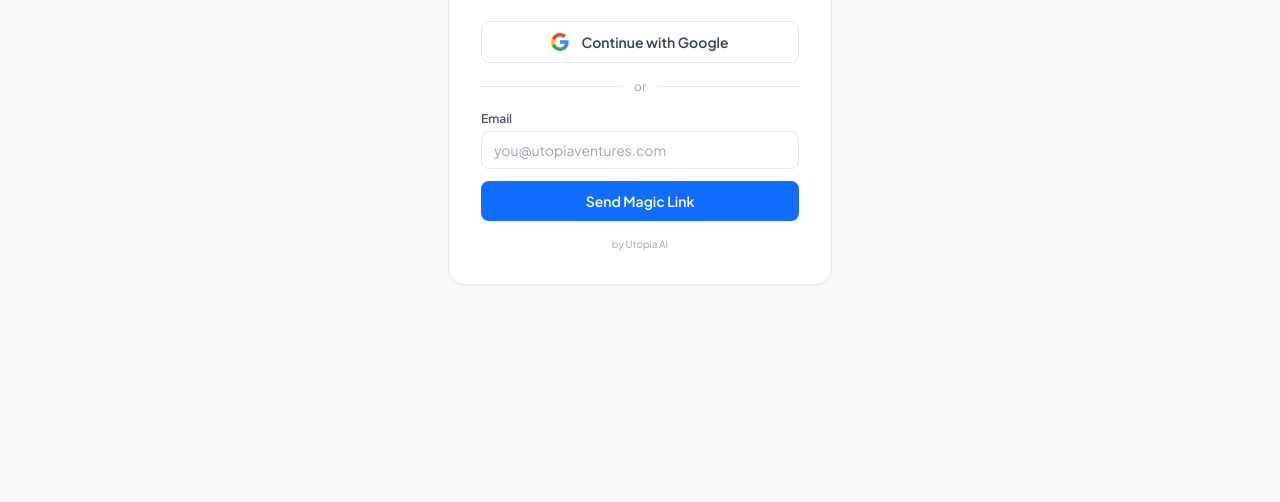
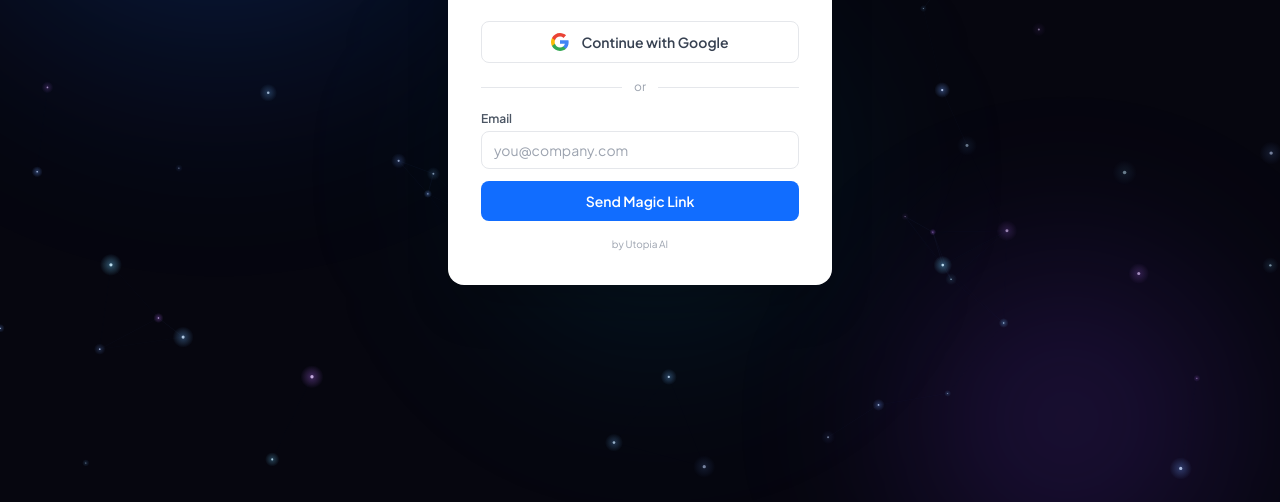
Before and after one commit to chokchunynh/utopia-dashboard, a plain HTML site: page index.html in a window 1280 px wide. Shown: the part 298-800 px from the top of the page. Drawn offline with nearby package versions, Linux system fonts and the light colour scheme.

Commit message:
fix: restore data render + add particle gravity auth screen

```diff
--- a/index.html
+++ b/index.html
@@ -55,18 +55,53 @@
       background: linear-gradient(135deg, #e0e7ff 0%, #f0e6ff 100%);
       display: flex; align-items: center; justify-content: center;
     }
-    /* Bulk action bar */
-    .bulk-bar { transform: translateY(100%); opacity: 0; transition: transform 0.2s ease, opacity 0.2s ease; }
-    .bulk-bar.active { transform: translateY(0); opacity: 1; }
+    /* ── Auth screen particle background ── */
+    @keyframes aurora1 {
+      0%,100% { transform: translate(0,0) scale(1); }
+      33%      { transform: translate(50px,-40px) scale(1.12); }
+      66%      { transform: translate(-30px,50px) scale(0.93); }
+    }
+    @keyframes aurora2 {
+      0%,100% { transform: translate(0,0) scale(1); }
+      33%      { transform: translate(-60px,35px) scale(0.9); }
+      66%      { transform: translate(40px,-50px) scale(1.08); }
+    }
+    @keyframes aurora3 {
+      0%,100% { transform: translate(0,0) scale(1); }
+      50%      { transform: translate(-40px,-40px) scale(1.18); }
+    }
+    .aurora { position:absolute; border-radius:50%; filter:blur(72px); pointer-events:none; }
+    .aurora-1 { animation: aurora1 14s ease-in-out infinite; }
+    .aurora-2 { animation: aurora2 18s ease-in-out infinite; }
+    .aurora-3 { animation: aurora3 11s ease-in-out infinite; }
+    /* Card float-in */
+    @keyframes card-in {
+      from { opacity:0; transform: translateY(24px) scale(0.97); }
+      to   { opacity:1; transform: translateY(0)    scale(1); }
+    }
+    .auth-card-anim { animation: card-in 0.6s cubic-bezier(0.22,1,0.36,1) both; }
   </style>
 </head>
 <body class="bg-gray-50 min-h-screen">
 
   <!-- Auth Screen -->
-  <div id="authScreen" class="hidden min-h-screen flex items-center justify-center p-4 bg-gray-50">
-    <div class="bg-white rounded-2xl w-full max-w-sm p-8 border border-gray-200 shadow-sm">
+  <div id="authScreen" class="hidden min-h-screen flex items-center justify-center p-4 relative overflow-hidden" style="background:#06060f">
+
+    <!-- Aurora blobs -->
+    <div class="aurora aurora-1" style="width:700px;height:700px;top:-220px;left:-180px;background:radial-gradient(circle,rgba(17,109,255,0.28) 0%,transparent 70%)"></div>
+    <div class="aurora aurora-2" style="width:550px;height:550px;bottom:-160px;right:-120px;background:radial-gradient(circle,rgba(124,58,237,0.22) 0%,transparent 70%)"></div>
+    <div class="aurora aurora-3" style="width:420px;height:420px;bottom:80px;left:38%;background:radial-gradient(circle,rgba(6,182,212,0.16) 0%,transparent 70%)"></div>
+
+    <!-- Particle canvas -->
+    <canvas id="authCanvas" style="position:absolute;inset:0;width:100%;height:100%;pointer-events:none;z-index:1"></canvas>
+
+    <!-- Cursor glow -->
+    <div id="cursorGlow" style="position:fixed;width:480px;height:480px;border-radius:50%;pointer-events:none;opacity:0;z-index:2;background:radial-gradient(circle,rgba(17,109,255,0.14) 0%,rgba(17,109,255,0.05) 45%,transparent 70%);transition:opacity 0.6s ease;transform:translate(-50%,-50%);will-change:left,top"></div>
+
+    <!-- Card -->
+    <div class="auth-card-anim bg-white rounded-2xl w-full max-w-sm p-8 shadow-2xl relative z-10" style="border:1px solid rgba(255,255,255,0.12)">
       <div class="flex items-center gap-3 mb-6">
-        <div class="w-10 h-10 bg-brand rounded-lg flex items-center justify-center">
+        <div class="w-10 h-10 rounded-lg flex items-center justify-center" style="background:linear-gradient(135deg,#116dff,#7c3aed)">
           <span class="text-white font-bold text-xl">U</span>
         </div>
         <div>
@@ -87,12 +122,12 @@
         <div class="flex-1 h-px bg-gray-200"></div>
       </div>
 
-      <!-- Magic Link / Email form -->
+      <!-- Magic Link form -->
       <div id="magicLinkForm">
         <form onsubmit="sendMagicLink(event)" class="space-y-3">
           <div>
             <label class="block text-xs font-semibold text-gray-600 mb-1">Email</label>
-            <input id="authEmailInput" type="email" required class="w-full border border-gray-200 rounded-lg px-3 py-2 text-sm focus:outline-none focus:ring-2 focus:ring-brand/30 focus:border-brand" placeholder="you@utopiaventures.com" autocomplete="email">
+            <input id="authEmailInput" type="email" required class="w-full border border-gray-200 rounded-lg px-3 py-2 text-sm focus:outline-none focus:ring-2 focus:ring-brand/30 focus:border-brand" placeholder="you@company.com" autocomplete="email">
           </div>
           <p id="authError" class="text-xs text-red-500 hidden"></p>
           <button type="submit" class="w-full bg-brand hover:bg-blue-700 text-white px-4 py-2.5 rounded-lg text-sm font-semibold transition-colors">Send Magic Link</button>
@@ -368,6 +403,8 @@
       document.getElementById('authScreen').classList.remove('hidden');
       document.getElementById('magicLinkForm').classList.remove('hidden');
       document.getElementById('magicLinkSent').classList.add('hidden');
+      // Small delay so canvas has dimensions after unhide
+      setTimeout(initAuthParticles, 50);
     }
 
     async function logout() {
@@ -1037,10 +1074,7 @@
         document.querySelectorAll('.view-btn').forEach(b => b.classList.remove('active'));
         btn.classList.add('active');
         currentView = btn.dataset.view;
-        if (currentView === 'grid') {
-          selectedIds.clear();
-          updateBulkBar();
-        }
+        if (currentView === 'grid') { /* grid selected */ }
         render();
       });
     });
@@ -1049,6 +1083,123 @@
       if (e.key === 'Escape') { closeModal(); closeDeleteModal(); }
     });
 
+    // ─── Auth particle field ───
+    let _authAnimId = null;
+    let _authInited = false;
+
+    function initAuthParticles() {
+      if (_authInited) return;
+      _authInited = true;
+      const canvas = document.getElementById('authCanvas');
+      if (!canvas) return;
+      const ctx = canvas.getContext('2d');
+      let W, H, pts = [];
+      let mx = -9999, my = -9999;
+
+      function resize() {
+        W = canvas.width  = canvas.offsetWidth  || window.innerWidth;
+        H = canvas.height = canvas.offsetHeight || window.innerHeight;
+      }
+
+      function makePoint() {
+        const hue = [210, 220, 200, 270][Math.floor(Math.random() * 4)];
+        return {
+          x: Math.random() * W, y: Math.random() * H,
+          vx: (Math.random() - 0.5) * 0.35,
+          vy: (Math.random() - 0.5) * 0.35,
+          r: Math.random() * 1.4 + 0.4,
+          a: Math.random() * 0.45 + 0.12,
+          hue,
+        };
+      }
+
+      function init() {
+        resize();
+        pts = [];
+        const n = Math.min(Math.round(W * H / 11000), 75);
+        for (let i = 0; i < n; i++) pts.push(makePoint());
+      }
+
+      function frame() {
+        ctx.clearRect(0, 0, W, H);
+
+        // Connection lines
+        for (let i = 0; i < pts.length; i++) {
+          for (let j = i + 1; j < pts.length; j++) {
+            const dx = pts[i].x - pts[j].x, dy = pts[i].y - pts[j].y;
+            const d = Math.sqrt(dx*dx + dy*dy);
+            if (d < 115) {
+              ctx.beginPath();
+              ctx.strokeStyle = `rgba(120,170,255,${(1 - d/115) * 0.11})`;
+              ctx.lineWidth = 0.5;
+              ctx.moveTo(pts[i].x, pts[i].y);
+              ctx.lineTo(pts[j].x, pts[j].y);
+              ctx.stroke();
+            }
+          }
+        }
+
+        // Particles
+        for (const p of pts) {
+          // Cursor repulsion
+          const dx = p.x - mx, dy = p.y - my;
+          const d2 = dx*dx + dy*dy;
+          const R = 170;
+          if (d2 < R*R && d2 > 1) {
+            const d = Math.sqrt(d2);
+            const f = (1 - d/R) * 1.6;
+            p.vx += (dx/d) * f;
+            p.vy += (dy/d) * f;
+          }
+
+          // Speed cap + damping
+          const spd = Math.sqrt(p.vx*p.vx + p.vy*p.vy);
+          if (spd > 4.5) { p.vx = p.vx/spd*4.5; p.vy = p.vy/spd*4.5; }
+          p.vx *= 0.974; p.vy *= 0.974;
+
+          p.x += p.vx; p.y += p.vy;
+
+          // Wrap seamlessly
+          if (p.x < 0) p.x += W; if (p.x > W) p.x -= W;
+          if (p.y < 0) p.y += H; if (p.y > H) p.y -= H;
+
+          // Glow halo
+          const gr = ctx.createRadialGradient(p.x, p.y, 0, p.x, p.y, p.r * 7);
+          gr.addColorStop(0, `hsla(${p.hue},100%,72%,${p.a * 0.7})`);
+          gr.addColorStop(1, `hsla(${p.hue},100%,72%,0)`);
+          ctx.beginPath();
+          ctx.arc(p.x, p.y, p.r * 7, 0, Math.PI * 2);
+          ctx.fillStyle = gr;
+          ctx.fill();
+
+          // Core dot
+          ctx.beginPath();
+          ctx.arc(p.x, p.y, p.r, 0, Math.PI * 2);
+          ctx.fillStyle = `hsla(${p.hue},80%,88%,${p.a + 0.35})`;
+          ctx.fill();
+        }
+
+        _authAnimId = requestAnimationFrame(frame);
+      }
+
+      const screen = document.getElementById('authScreen');
+      screen.addEventListener('mousemove', e => {
+        mx = e.clientX; my = e.clientY;
+        const g = document.getElementById('cursorGlow');
+        g.style.left = e.clientX + 'px';
+        g.style.top  = e.clientY + 'px';
+        g.style.opacity = '1';
+      });
+      screen.addEventListener('mouseleave', () => {
+        mx = -9999; my = -9999;
+        document.getElementById('cursorGlow').style.opacity = '0';
+      });
+
+      window.addEventListener('resize', init);
+      init();
+      frame();
+    }
+
     checkSession();
   </script>
 </body>
```
